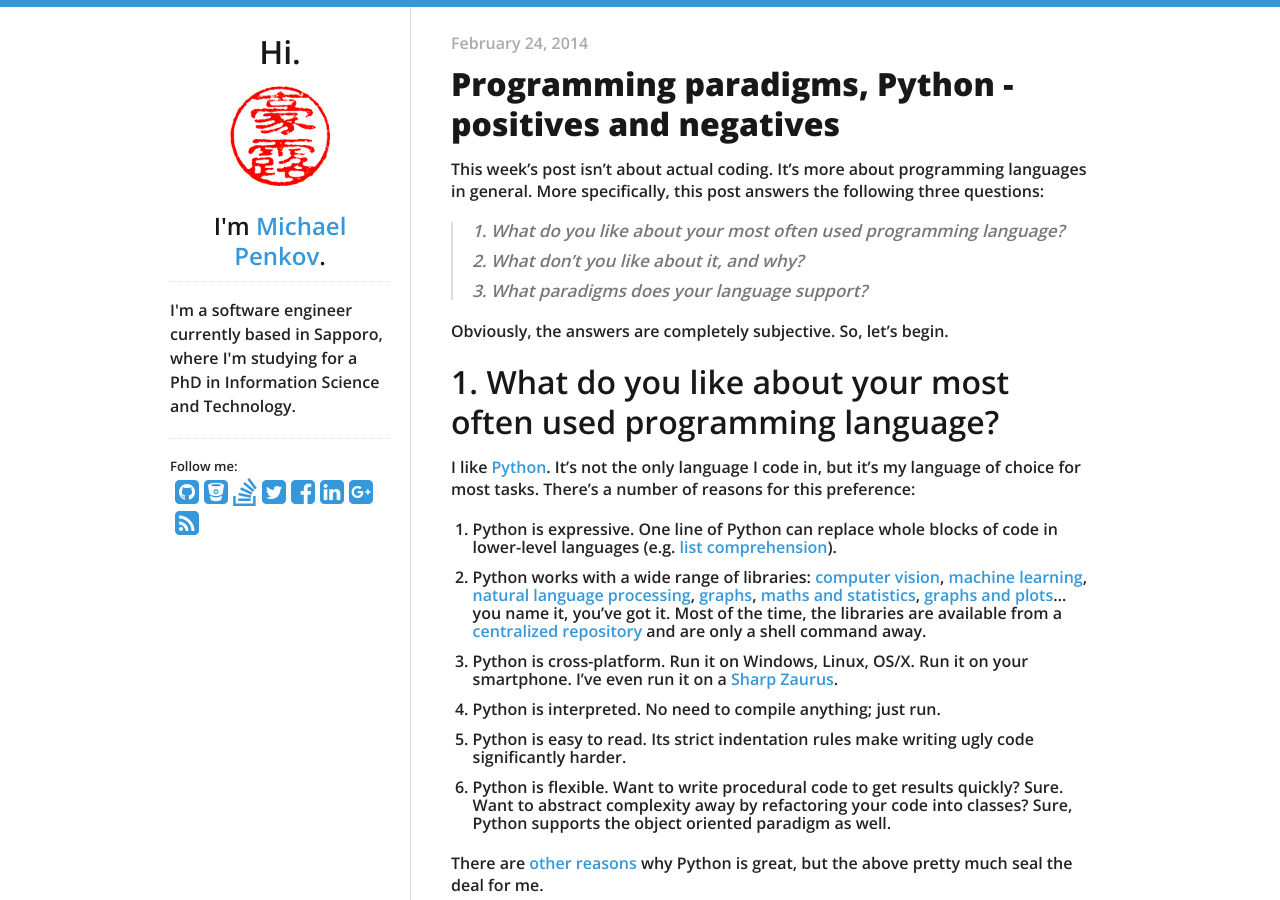
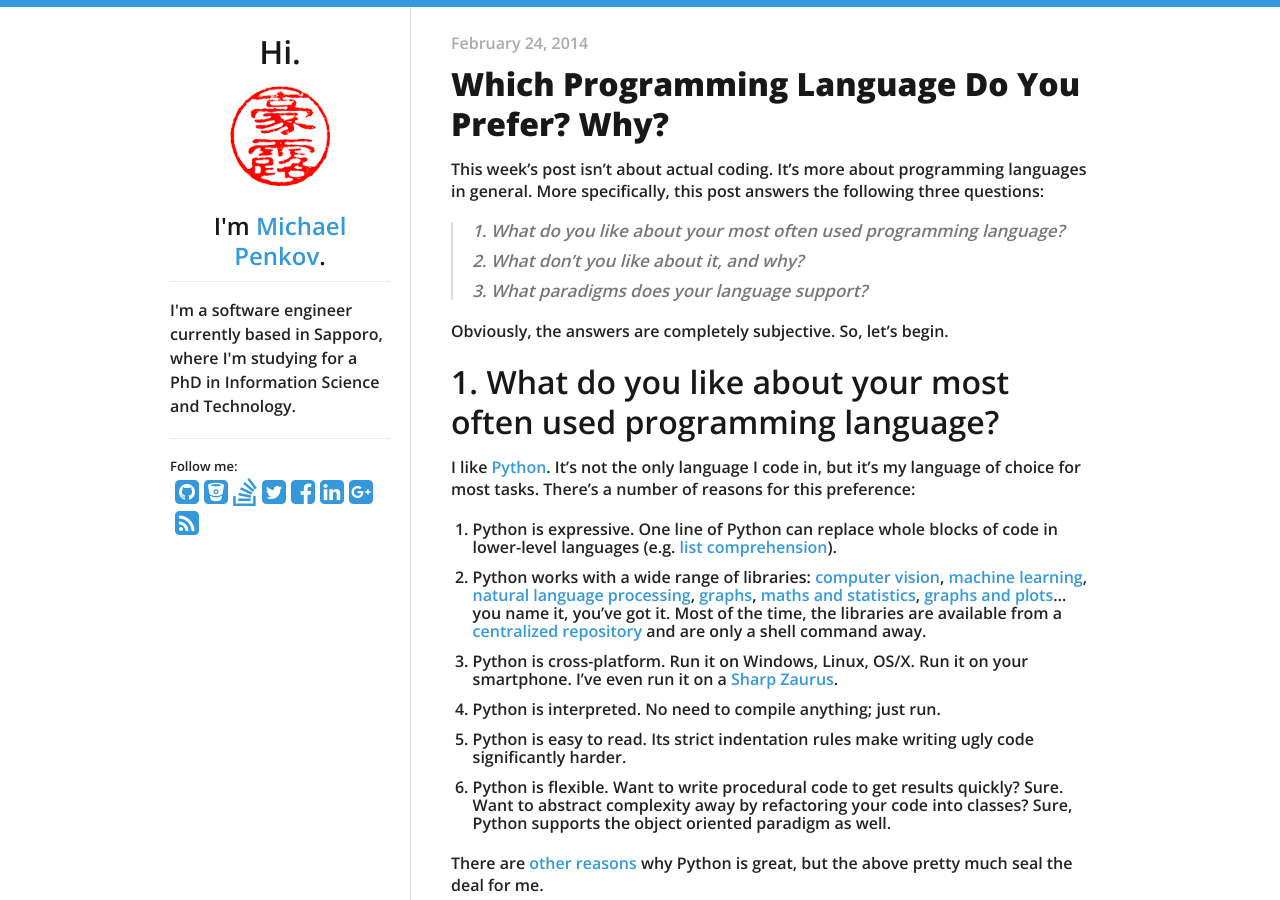
Before and after one commit to bcjordan/michael.penkov.id.au, a Jekyll site: the page built from _posts/2014-02-24-python.md, in a window 1280 px wide and 900 px high. Built offline with Jekyll 4.4.1, drawn with Linux system fonts in a browser that asks for light colours; nearby versions of some CDN libraries; Markdown is read by kramdown in place of the engine named in the settings.

Commit message:
Updated title.

```diff
--- a/_posts/2014-02-24-python.md
+++ b/_posts/2014-02-24-python.md
@@ -1,6 +1,6 @@
 ---
 layout: post
-title: Programming paradigms, Python - positives and negatives
+title: Which Programming Language Do You Prefer? Why?
 categories:
 - blog
 ---
```
